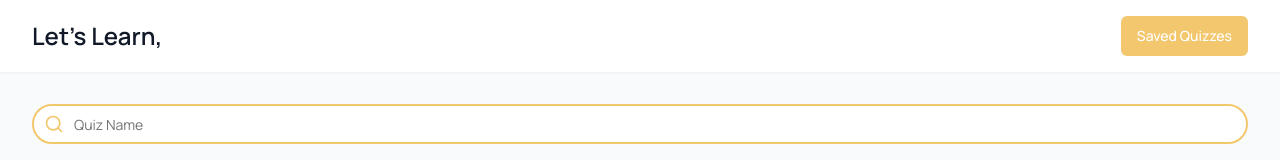
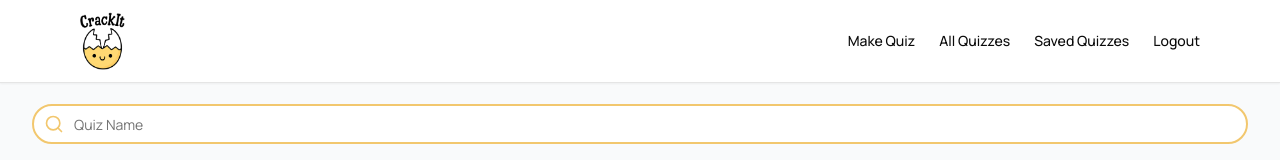
Before and after one commit to tankit03/Crackit, a Next.js app: page /tests in a window 1280 px wide. Shown: the top 160 px of the page. Built offline with nearby package versions, Linux system fonts and the light colour scheme; no server answers; the database is empty; a web font is replaced by a local one.

Commit message:
navbar updates

```diff
--- a/app/tests/page.tsx
+++ b/app/tests/page.tsx
@@ -21,6 +21,7 @@ import {
   SelectTrigger,
   SelectValue,
 } from '@/components/ui/select';
+import Navbar from '@/components/navbar';
 
 interface Test {
   id: number;
@@ -327,6 +328,7 @@ export default function TestsPage() {
 
   return (
     <div className="min-h-screen bg-gray-50">
+      <Navbar/>
       {/* Header */}
       <header className="bg-white shadow-sm">
         <div className="max-w-7xl mx-auto px-4 sm:px-6 lg:px-8 py-4">
--- a/components/navbar.tsx
+++ b/components/navbar.tsx
@@ -4,20 +4,24 @@ import Link from "next/link";
 import { useState } from "react";
 import { Menu, X } from "lucide-react";
 import Image from "next/image";
+import { signOutAction } from "@/app/actions";
 
 export default function Navbar() {
   const [open, setOpen] = useState(false);
 
+  const handleLogout = async () => {
+    await signOutAction();
+  };
+
   return (
     <nav className="w-full fixed top-0 left-0 bg-white border-b shadow-sm z-50">
       <div className="max-w-6xl mx-auto px-4 py-3 flex justify-between items-center">
-        {/* Logo as PNG */}
-        <Link href="/" className="flex items-center">
+        {/* Logo */}
+        <Link href="/eggspert" className="flex items-center">
           <Image
-            src="/CrackItLogo.png" // your logo file
+            src="/CrackItLogo.png"
             alt="CrackIt logo"
-            width={45
-            }             // adjust as needed
+            width={45}
             height={20}
           />
         </Link>
@@ -28,31 +32,46 @@ export default function Navbar() {
         </button>
 
         {/* Desktop links */}
-        <div className="hidden sm:flex space-x-6 text-sm font-medium">
-          <Link href="/" className="hover:text-yellow-600">
-            Home
+        <div className="hidden sm:flex space-x-6 text-sm font-medium items-center">
+          <Link href="/eggspert" className="hover:text-yellow-600">
+            Make Quiz
           </Link>
-          <Link href="/quiz" className="hover:text-yellow-600">
-            Quiz
+          <Link href="/tests" className="hover:text-yellow-600">
+            All Quizzes
           </Link>
-          <Link href="/publish" className="hover:text-yellow-600">
-            Publish
+          <Link href="/saved" className="hover:text-yellow-600">
+            Saved Quizzes
           </Link>
+          <button
+            onClick={handleLogout}
+            className="hover:text-yellow-600 focus:outline-none"
+          >
+            Logout
+          </button>
         </div>
       </div>
 
       {/* Mobile menu */}
       {open && (
         <div className="sm:hidden px-4 pb-4 flex flex-col gap-2 text-sm">
-          <Link href="/" onClick={() => setOpen(false)}>
-            Home
+          <Link href="/eggspert" onClick={() => setOpen(false)}>
+            Make Quiz
           </Link>
-          <Link href="/quiz" onClick={() => setOpen(false)}>
-            Quiz
+          <Link href="/tests" onClick={() => setOpen(false)}>
+            All Quizzes
           </Link>
-          <Link href="/publish" onClick={() => setOpen(false)}>
-            Publish
+          <Link href="/saved" onClick={() => setOpen(false)}>
+            Saved Quizzes
           </Link>
+          <button
+            onClick={() => {
+              setOpen(false);
+              handleLogout();
+            }}
+            className="text-left hover:text-yellow-600 focus:outline-none"
+          >
+            Logout
+          </button>
         </div>
       )}
     </nav>
--- a/package.json
+++ b/package.json
@@ -21,7 +21,9 @@
     "clsx": "^2.1.1",
     "convertapi": "^1.15.0",
     "date-fns": "^4.1.0",
+    "jszip": "^3.10.1",
     "lucide-react": "^0.468.0",
+    "mammoth": "^1.9.0",
     "next": "latest",
     "next-themes": "^0.4.3",
     "prettier": "^3.3.3",
@@ -29,7 +31,8 @@
     "react-confetti": "^6.4.0",
     "react-dom": "19.0.0",
     "react-select": "^5.10.1",
-    "react-use": "^17.6.0"
+    "react-use": "^17.6.0",
+    "xmldom": "^0.6.0"
   },
   "devDependencies": {
     "@types/node": "22.10.2",
```
Also changed, not shown: 1 other file (tests, documents, lock files or other folders).
